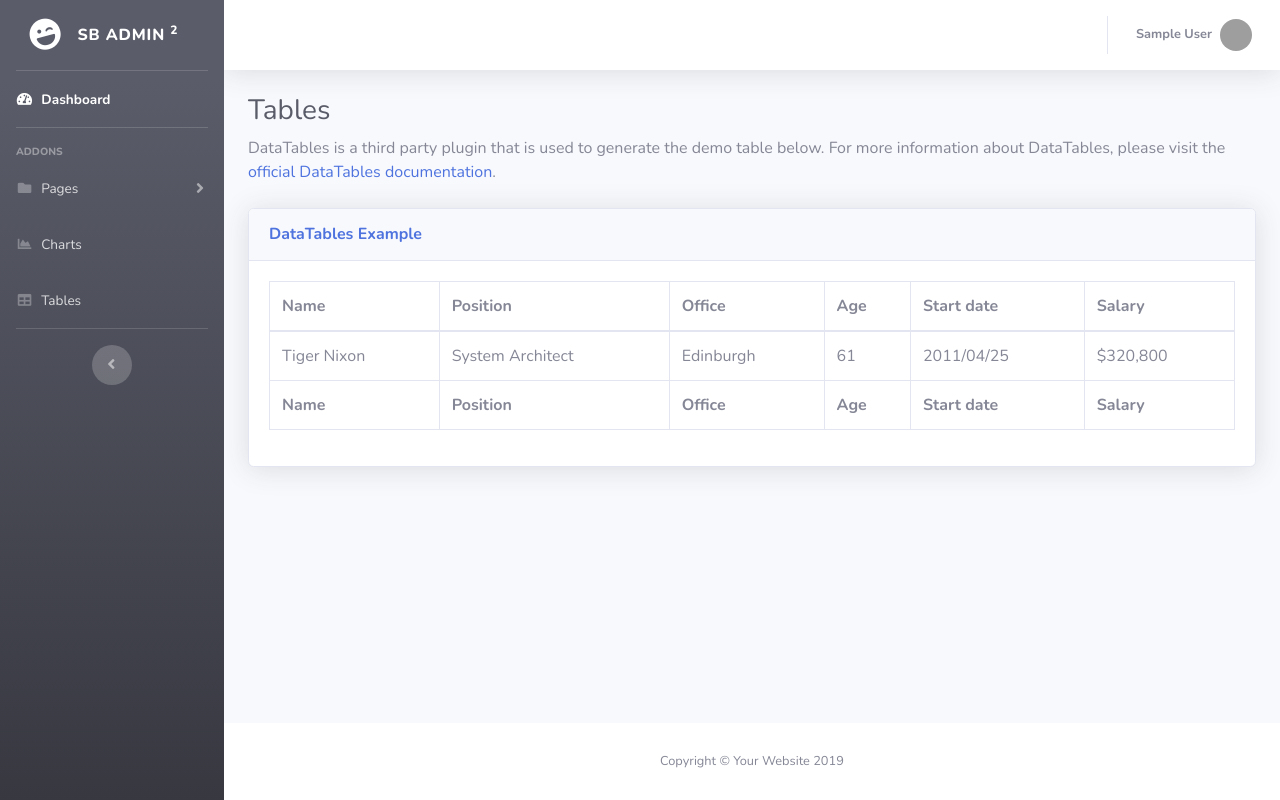
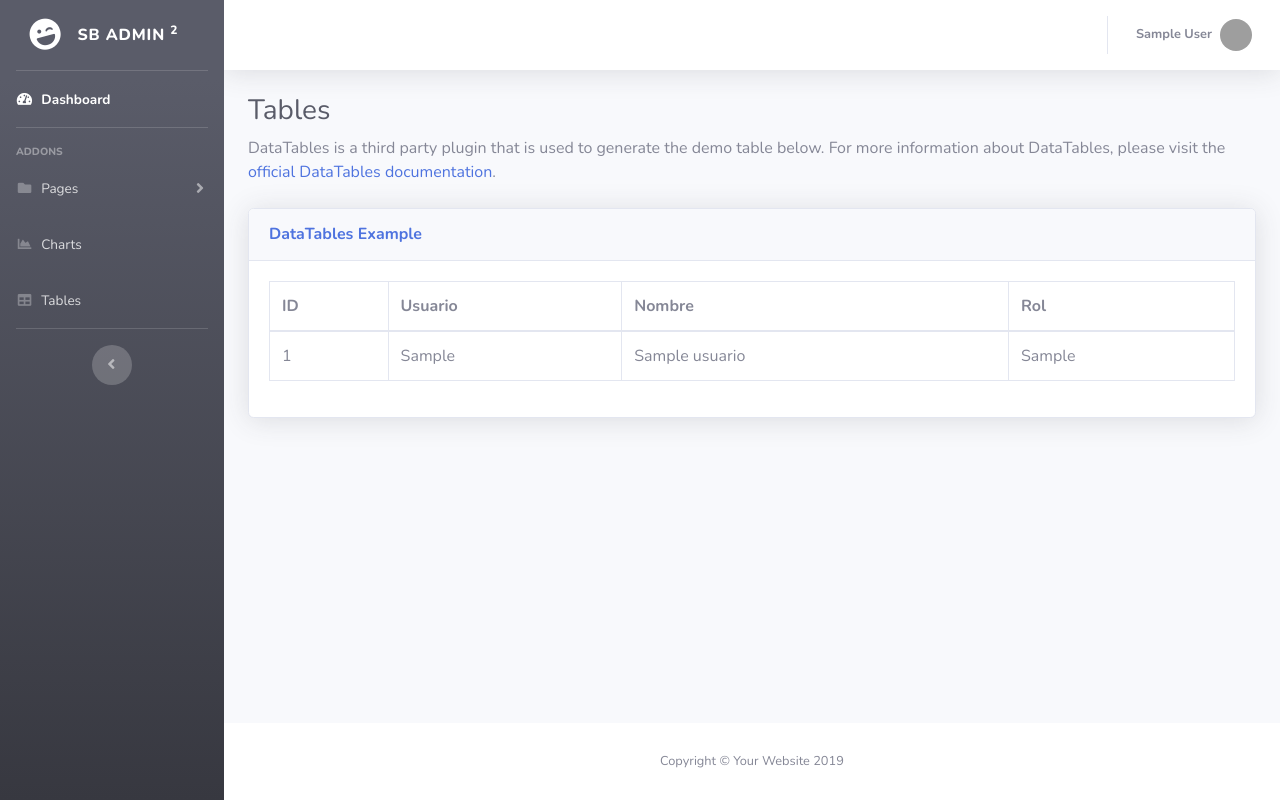
Before and after one commit to Wlogzz/dashboard-php-mysql, a PHP site: page /app/tables.php in a window 1280 px wide. Run offline with PHP 8.4, Linux system fonts and the light colour scheme; the visitor is signed in with stand-in values (Sample User, id 1); tables that the repository leaves empty or names only in its code hold one stand-in row (values such as "Sample post"); data that the repository does not hold is empty; grey boxes are pictures that could not be loaded.

Commit message:
Mostrar datos en tabla

```diff
--- a/app/tables.php
+++ b/app/tables.php
@@ -8,6 +8,17 @@
   <p class="mb-4">DataTables is a third party plugin that is used to generate the demo table below. For more information about DataTables, please visit the <a target="_blank" href="https://datatables.net">official DataTables documentation</a>.</p>
 
   <!-- DataTales Example -->
+  <?php
+
+  if ($rol == 1) {
+    $where = '';
+  } else if ($rol == 2) {
+    $where = "WHERE id = $id";
+  }
+  $sql = "SELECT id, usuario, nombre, tipo_usuario FROM usuarios $where";
+  $resultado = $conn->query($sql);
+
+  ?>
   <div class="card shadow mb-4">
     <div class="card-header py-3">
       <h6 class="m-0 font-weight-bold text-primary">DataTables Example</h6>
@@ -17,33 +28,21 @@
         <table class="table table-bordered" id="dataTable" width="100%" cellspacing="0">
           <thead>
             <tr>
-                      <th>Name</th>
-                      <th>Position</th>
-                      <th>Office</th>
-                      <th>Age</th>
-                      <th>Start date</th>
-                      <th>Salary</th>
+              <th>ID</th>
+              <th>Usuario</th>
+              <th>Nombre</th>
+              <th>Rol</th>
             </tr>
           </thead>
-                  <tfoot>
+          <tbody>
+            <?php while ($row = $resultado->fetch_assoc()) { ?>
             <tr>
-                      <th>Name</th>
-                      <th>Position</th>
-                      <th>Office</th>
-                      <th>Age</th>
-                      <th>Start date</th>
-                      <th>Salary</th>
+              <td><?= $row['id']; ?></td>
+              <td><?= $row['usuario']; ?></td>
+              <td><?= $row['nombre']; ?></td>
+              <td><?= $row['tipo_usuario']; ?></td>
             </tr>
-                  </tfoot>
-                  <tbody>
-                    <tr>
-                      <td>Tiger Nixon</td>
-                      <td>System Architect</td>
-                      <td>Edinburgh</td>
-                      <td>61</td>
-                      <td>2011/04/25</td>
-                      <td>$320,800</td>
-                    </tr>
+            <?php } ?>
           </tbody>
         </table>
       </div>
--- a/app/templates/header.php
+++ b/app/templates/header.php
@@ -12,6 +12,7 @@ if (!isset($_SESSION['id'])) {
 }
 
 $nombre = $_SESSION['nombre'];
+$id = $_SESSION['id'];
 $rol = $_SESSION['tipo_usuario'];
 ?>
 
```
Lines whose indentation alone changed are shown as unchanged.
